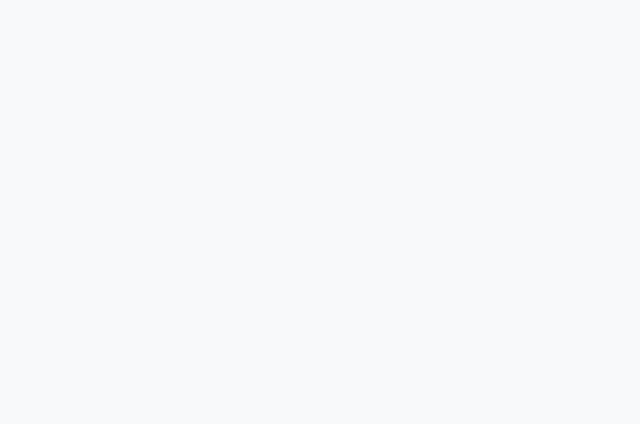
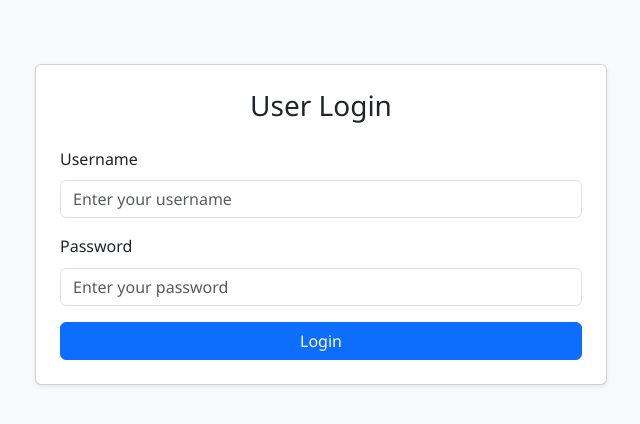
Before and after one commit to LungsomLamnio/ReacTalk_FrontEnd, a React (Vite) app: page /user-login in a window 1280 px wide. Before the commit this address had no page. Shown: the top 424 px of the page, without its empty margins (319-959 px from the left). Built offline with nearby package versions, Linux system fonts and the light colour scheme; the HTML template or start-up script is replaced by a standard one.

Commit message:
Login Feature Added

```diff
--- a/src/App.jsx
+++ b/src/App.jsx
@@ -1,6 +1,7 @@
 import { Routes, Route } from "react-router-dom";
 import Registration from "./auth/Registration";
 import Home from "./pages/Home";
+import Login from "./auth/Login";
 
 function App() {
   return (
@@ -8,6 +9,7 @@ function App() {
       <Routes>
         <Route path="/" element={<Home />} />
         <Route path="user-register" element={<Registration />} />
+        <Route path="user-login" element={<Login />} />
       </Routes>
     </>
   );
--- /dev/null
+++ b/src/auth/Login.jsx
@@ -0,0 +1,84 @@
+import { Form, Button, Container, Row, Col, Card } from "react-bootstrap";
+import { useState } from "react";
+
+export default function Login() {
+  const [formData, setFormData] = useState({
+    username: "",
+    password: "",
+  });
+
+  const handleFormData = (event) => {
+    setFormData((prevData) => {
+      return {
+        ...prevData,
+        [event.target.name]: event.target.value,
+      };
+    });
+  };
+
+  const handleFormSubmit = async (event) => {
+    event.preventDefault();
+    if (!formData.username || !formData.password) {
+      alert("All fields are required");
+      return;
+    }
+
+    try {
+      const response = await fetch("http://localhost:3000/user/login", {
+        method: "POST",
+        headers: { "Content-Type": "application/json" },
+        body: JSON.stringify(formData),
+      });
+
+      const data = response.json();
+      if (response.ok) {
+        alert("Login Successful");
+      } else {
+        alert(data.message || "Login Failed");
+      }
+    } catch (err) {
+      console.error(err);
+      alert("Server Error");
+    }
+    setFormData({
+      username: "",
+      password: "",
+    });
+  };
+  return (
+    <Container className="mt-5">
+      <Row className="justify-content-center">
+        <Col md={6}>
+          <Card className="p-4 shadow-sm">
+            <h3 className="text-center mb-4">User Login</h3>
+            <Form onSubmit={handleFormSubmit}>
+              <Form.Group className="mb-3" controlId="formUsername">
+                <Form.Label>Username</Form.Label>
+                <Form.Control
+                  placeholder="Enter your username"
+                  type="text"
+                  name="username"
+                  value={formData.username}
+                  onChange={handleFormData}
+                />
+              </Form.Group>
+              <Form.Group className="mb-3" controlId="formPassword">
+                <Form.Label>Password</Form.Label>
+                <Form.Control
+                  placeholder="Enter your password"
+                  type="password"
+                  name="password"
+                  value={formData.password}
+                  onChange={handleFormData}
+                />
+              </Form.Group>
+              <Button variant="primary" type="submit" className="w-100">
+                Login
+              </Button>
+            </Form>
+          </Card>
+        </Col>
+      </Row>
+    </Container>
+  );
+}
--- a/src/auth/Registration.jsx
+++ b/src/auth/Registration.jsx
@@ -3,7 +3,7 @@ import { useState } from "react";
 
 export default function Registration() {
   const [formData, setFormData] = useState({
-    name: "",
+    username: "",
     email: "",
     password: "",
     confirmPassword: "",
@@ -18,6 +18,16 @@ export default function Registration() {
   const handleSubmit = async (event) => {
     event.preventDefault();
 
+    if (
+      !formData.username ||
+      !formData.email ||
+      !formData.password ||
+      !formData.confirmPassword
+    ) {
+      alert("All Fields are required!");
+      return;
+    }
+
     if (formData.password !== formData.confirmPassword) {
       alert("Password do not match");
       return;
@@ -28,7 +38,7 @@ export default function Registration() {
         method: "POST",
         headers: { "Content-Type": "application/json" },
         body: JSON.stringify({
-          name: formData.name,
+          username: formData.username,
           email: formData.email,
           password: formData.password,
         }),
@@ -39,11 +49,13 @@ export default function Registration() {
       if (response.ok) {
         alert("registeration successfull");
         setFormData({
-          name: "",
+          username: "",
           email: "",
           password: "",
           confirmPassword: "",
         });
+      } else {
+        alert(data.message || "Registration Failed");
       }
     } catch (err) {
       console.error(err);
@@ -57,14 +69,14 @@ export default function Registration() {
           <Card className="p-4 shadow-sm">
             <h3 className="text-center mb-4">User Registeration</h3>
             <Form onSubmit={handleSubmit}>
-              <Form.Group className="mb-3" controlId="formName">
-                <Form.Label>Full Name</Form.Label>
+              <Form.Group className="mb-3" controlId="formUsername">
+                <Form.Label>Username</Form.Label>
                 <Form.Control
                   type="text"
-                  name="name"
-                  placeholder="Enter your full name"
+                  name="username"
+                  placeholder="Enter your username"
                   onChange={handleChange}
-                  value={formData.name}
+                  value={formData.username}
                   required
                 />
               </Form.Group>
```
